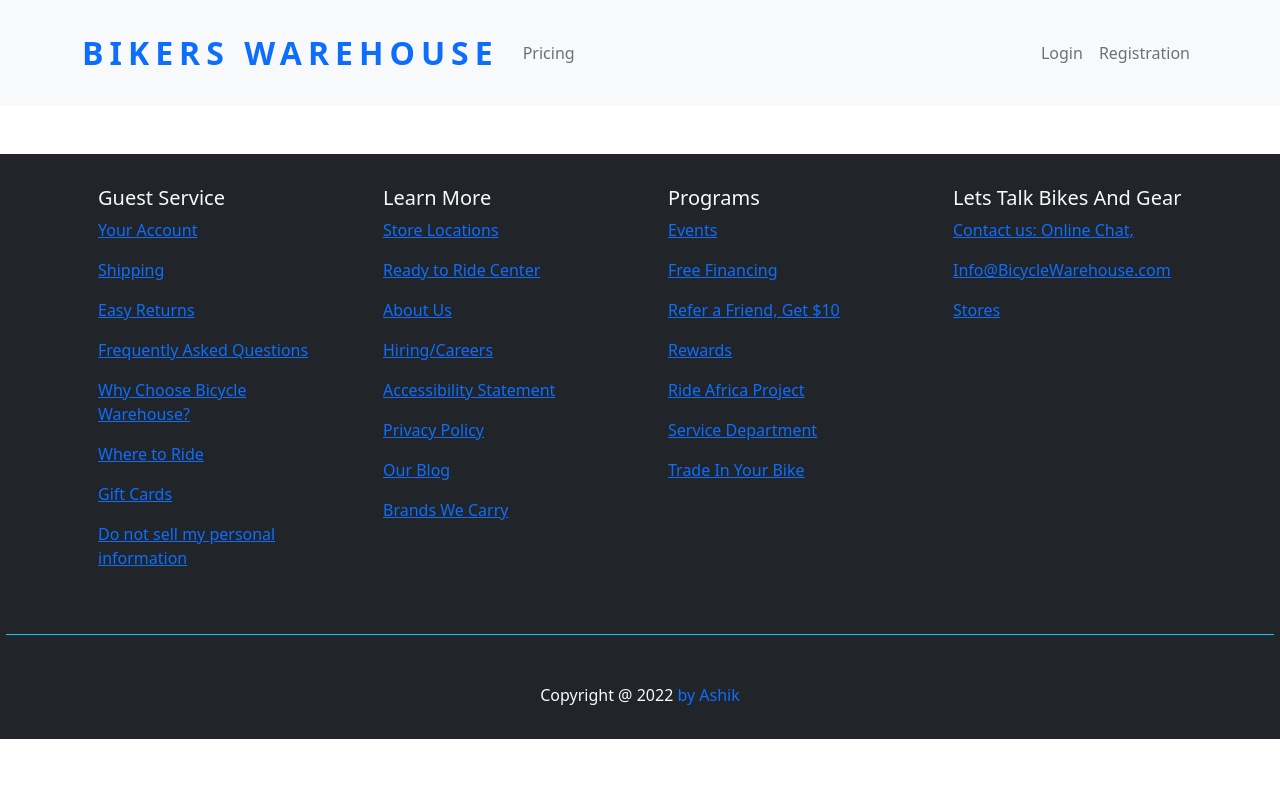
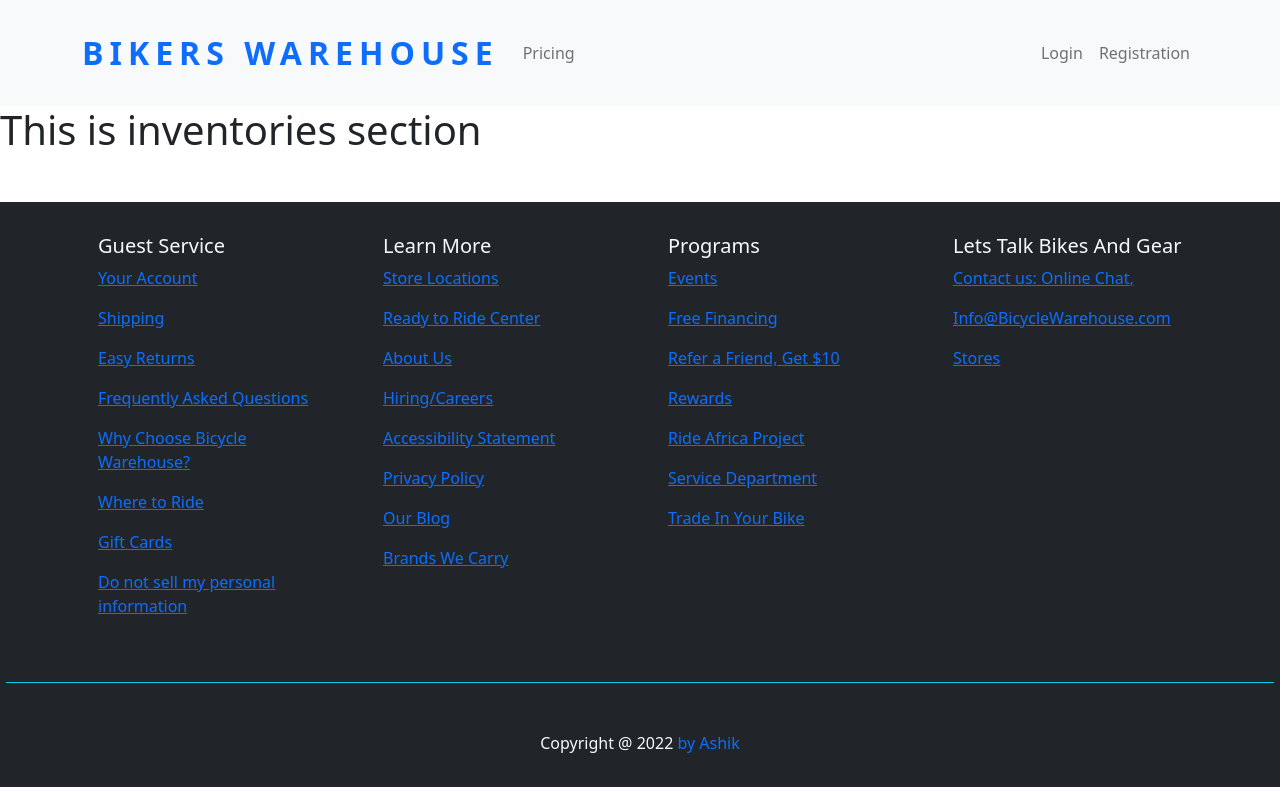
Before and after one commit to Ashik-Sarker/Bikers-WareHouse-Client, a React (Create React App) app: page /inventories in a window 1280 px wide. Built offline with nearby package versions, Linux system fonts and the light colour scheme; no server answers.

Commit message:
add inventories component

```diff
--- a/src/App.js
+++ b/src/App.js
@@ -6,6 +6,7 @@ import Footer from './pages/Common/Footer/Footer';
 import Header from './pages/Common/Header/Header';
 import Home from './pages/Home/Home/Home';
 import Items from './pages/Home/Items/Items';
+import Inventories from './pages/Home/ManageInventory/Inventories/Inventories';
 import StockUpdate from './pages/Home/StockUpdate/StockUpdate';
 import RequireAuth from './RequireAuth';
 
@@ -25,6 +26,7 @@ function App() {
         }></Route>
         <Route path='/login' element={<Login></Login>}></Route>
         <Route path='/registration' element={<Registration></Registration>}></Route>
+        <Route path='/inventories' element={<Inventories></Inventories>}></Route>
       </Routes>
       <Footer></Footer>
     </div>
--- /dev/null
+++ b/src/pages/Home/ManageInventory/Inventories/Inventories.js
@@ -0,0 +1,11 @@
+import React from 'react';
+
+const Inventories = () => {
+    return (
+        <div>
+            <h1>This is inventories section</h1>
+        </div>
+    );
+};
+
+export default Inventories;
--- a/src/pages/Home/ManageInventory/ManageInventory.js
+++ b/src/pages/Home/ManageInventory/ManageInventory.js
@@ -1,14 +1,16 @@
 import React from 'react';
+import { useNavigate } from 'react-router-dom';
 import logo from '../../../images/logo/logo.png'
 
 const ManageInventory = () => {
+    const navigate = useNavigate();
     return (
         <div className = 'bg-light my-5 py-4 App'>
             <div className=''>
                 <img  style={{width:"200px"}} src={logo} alt="" />
                 <h2 style={{letterSpacing:"10px"}} className='fw-bold '>WHERE ALL RIDERS BELONG</h2>
                 <p>Things are better as a member. Get first and exclusive access to the newest styles and innovations, birthday rewards, points for purchases and more.</p>
-                <button className='px-5 py-2 fs-3 rounded border-0 bg-primary text-light'>Manage Inventory</button>
+                <button onClick={()=>navigate('/inventories')} className='px-5 py-2 fs-3 rounded border-0 bg-primary text-light'>Manage Inventory</button>
             </div>
         </div>
     );
```
